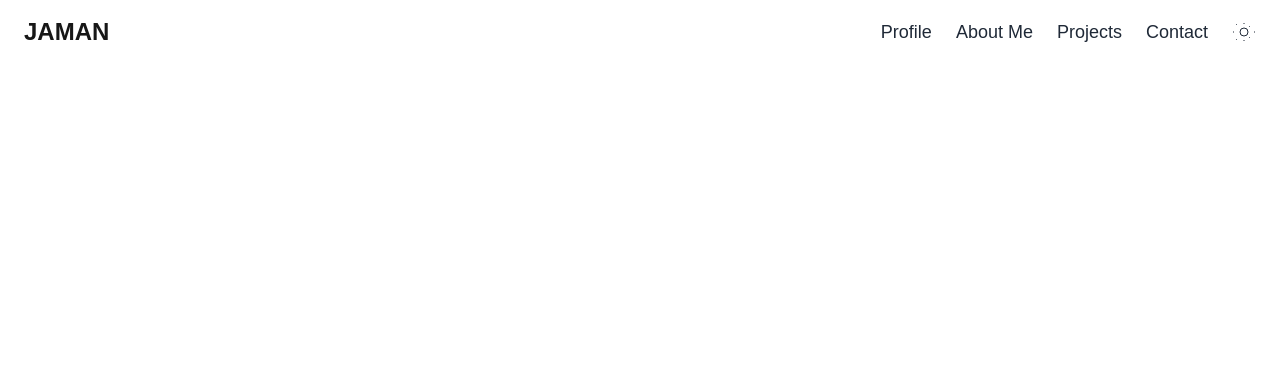
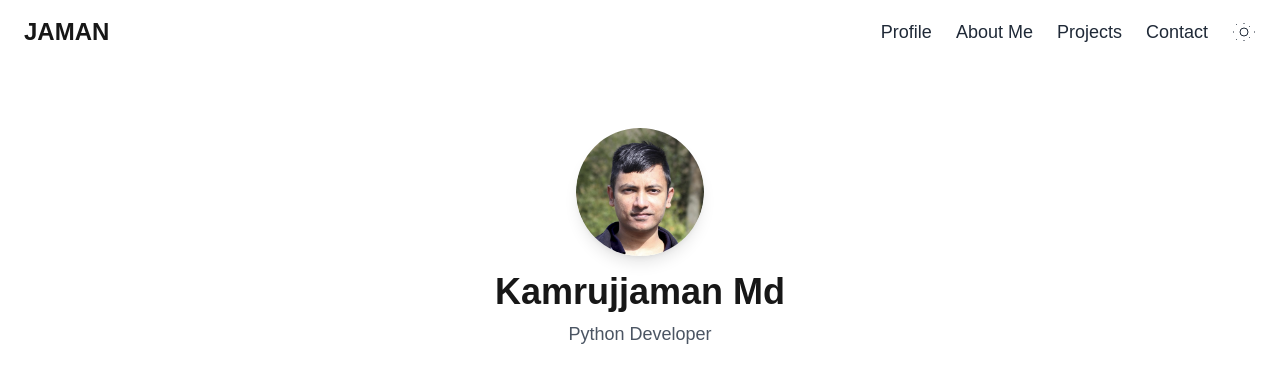
Before and after one commit to kmjaman/portfolio-nextjs, a Next.js app: page / in a window 1280 px wide. Shown: the top 382 px of the page. Built offline with nearby package versions, Linux system fonts and the light colour scheme.

Commit message:
Add profile section

```diff
--- a/src/app/page.tsx
+++ b/src/app/page.tsx
@@ -1,9 +1,11 @@
 import Header from "@/components/Header";
+import Profile from "@/components/Profile";
 
 export default function Home() {
   return (
     <>
       <Header />
+      <Profile />
     </>
   );
 }
--- /dev/null
+++ b/src/components/Profile.tsx
@@ -0,0 +1,15 @@
+import React from 'react'
+
+const Profile = () => {
+  return (
+    <section id="profile" className="bg-white dark:bg-gray-800 py-12 mt-20">
+        <div className="container mx-auto flex flex-col items-center">
+            <img src="/images/photo.png" alt="Profile Picture" className="w-32 h-32 rounded-full shadow-lg" />
+            <h1 className="mt-4 text-4xl font-bold">Kamrujjaman Md</h1>
+            <p className="mt-2 text-lg text-gray-600 dark:text-gray-400">Python Developer</p>
+        </div>
+    </section>
+  )
+}
+
+export default Profile
```
Also changed, not shown: public/images/photo.png (added).
